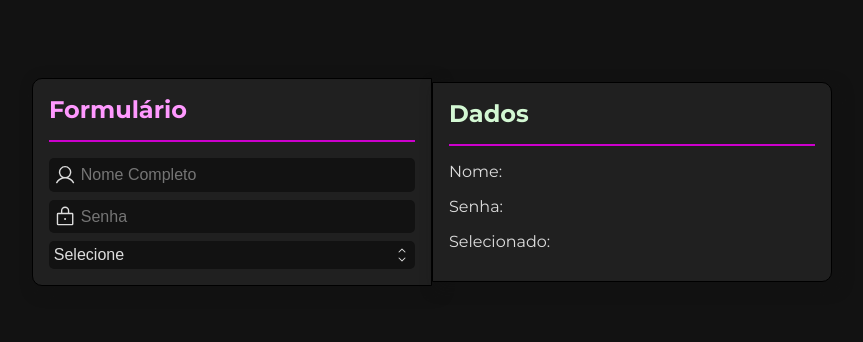
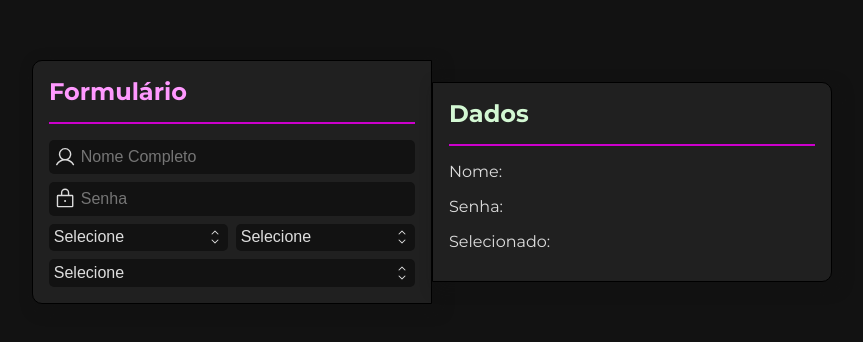
Before and after one commit to DouglasMai4/Components, a Vue app: page / in a window 1280 px wide. Shown: the part 218-560 px from the top of the page, without its empty margins (208-1071 px from the left). Built offline with nearby package versions, Linux system fonts and the light colour scheme.

Commit message:
fix: Visual improviments for Select component

```diff
--- a/src/App.vue
+++ b/src/App.vue
@@ -49,6 +49,20 @@ const items = [
         v-model="password"
       />
 
+      <div class="select-container">
+        <Select
+          label="Selecione"
+          :items="items"
+          @change="(value) => option = value"
+        />
+
+        <Select
+          label="Selecione"
+          :items="items"
+          @change="(value) => option = value"
+        />
+      </div>
+
       <Select
         label="Selecione"
         :items="items"
@@ -92,6 +106,11 @@ const items = [
       &:last-child {
         border-radius: 0 10px 10px 0;
       }
+
+      .select-container {
+        display: flex;
+        gap: 0.5rem;
+      }
     }
   }
 </style>
--- a/src/components/Select.module.scss
+++ b/src/components/Select.module.scss
@@ -1,6 +1,7 @@
 @import '../assets/colors.scss';
 .selectContainer {
   position: relative;
+  width: 100%;
 
   .button {
     display: flex;
@@ -40,6 +41,7 @@
     backdrop-filter: blur(10px);
     max-height: 10rem;
     overflow-y: auto;
+    z-index: 999;
 
     .listItem {
       width: 100%;
```
